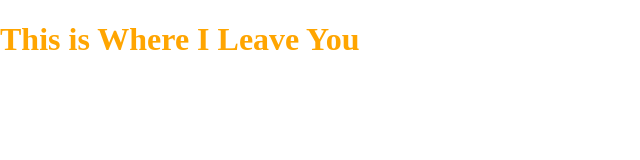
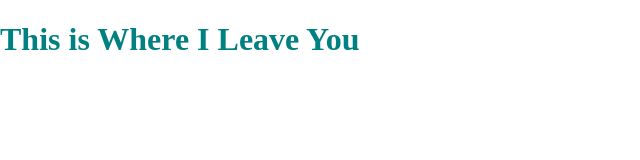
Before and after one commit to Emheff/movie-trailer, a plain HTML site: page index.html in a window 1280 px wide. Shown: the whole page, without its empty margins (0-640 px from the left). Drawn offline with nearby package versions, Linux system fonts and the light colour scheme; files that its build step writes are made by us from their sources.

```diff
--- a/scss/styles.scss
+++ b/scss/styles.scss
@@ -1,4 +1,4 @@
 // Awesome Design
 h1 {
-  color: orange;
+  color: teal;
 }
```
Also changed, not shown: .brackets.json (added), 1 other file.
